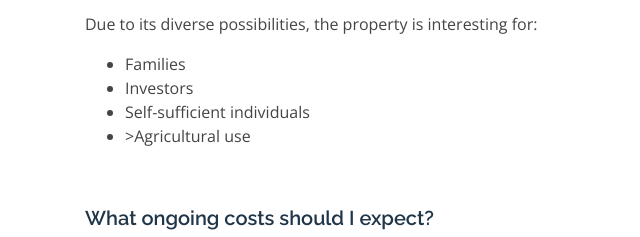
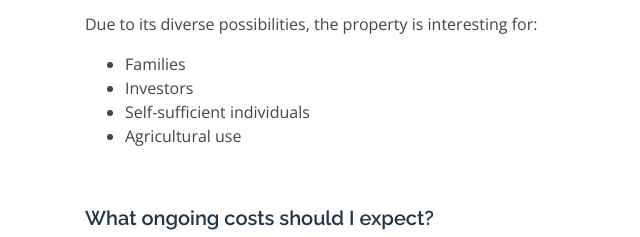
Before and after one commit to aplgr/granjadelsol.com, a plain HTML site: page en/index.html in a window 1280 px wide. Shown: the part 11210-11447 px from the top of the page, 0-640 px from the left. Drawn offline with nearby package versions, Linux system fonts and the light colour scheme.

Commit message:
fix typo

```diff
--- a/en/index.html
+++ b/en/index.html
@@ -681,7 +681,7 @@
                             <li>Families</li>
                             <li>Investors</li>
                             <li>Self-sufficient individuals</li>
-                            <li>>Agricultural use</li>
+                            <li>Agricultural use</li>
                         </ul>
                     </div>
                     <div class="col-lg-12 faq-item">
```
